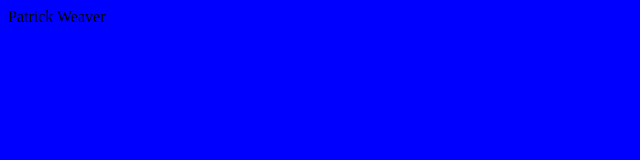
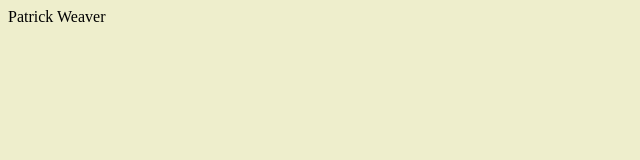
Before and after one commit to PatrickWeaver/pw16, a website: page public/index.html in a window 1280 px wide. Shown: the whole page, without its empty margins (0-640 px from the left). Drawn offline with Linux system fonts and the light colour scheme.

Commit message:
change background color

```diff
--- a/public/stylesheets/style.css
+++ b/public/stylesheets/style.css
@@ -1,3 +1,3 @@
 body {
-  background-color: blue;
+  background-color: #EEEECC;
 }
```
